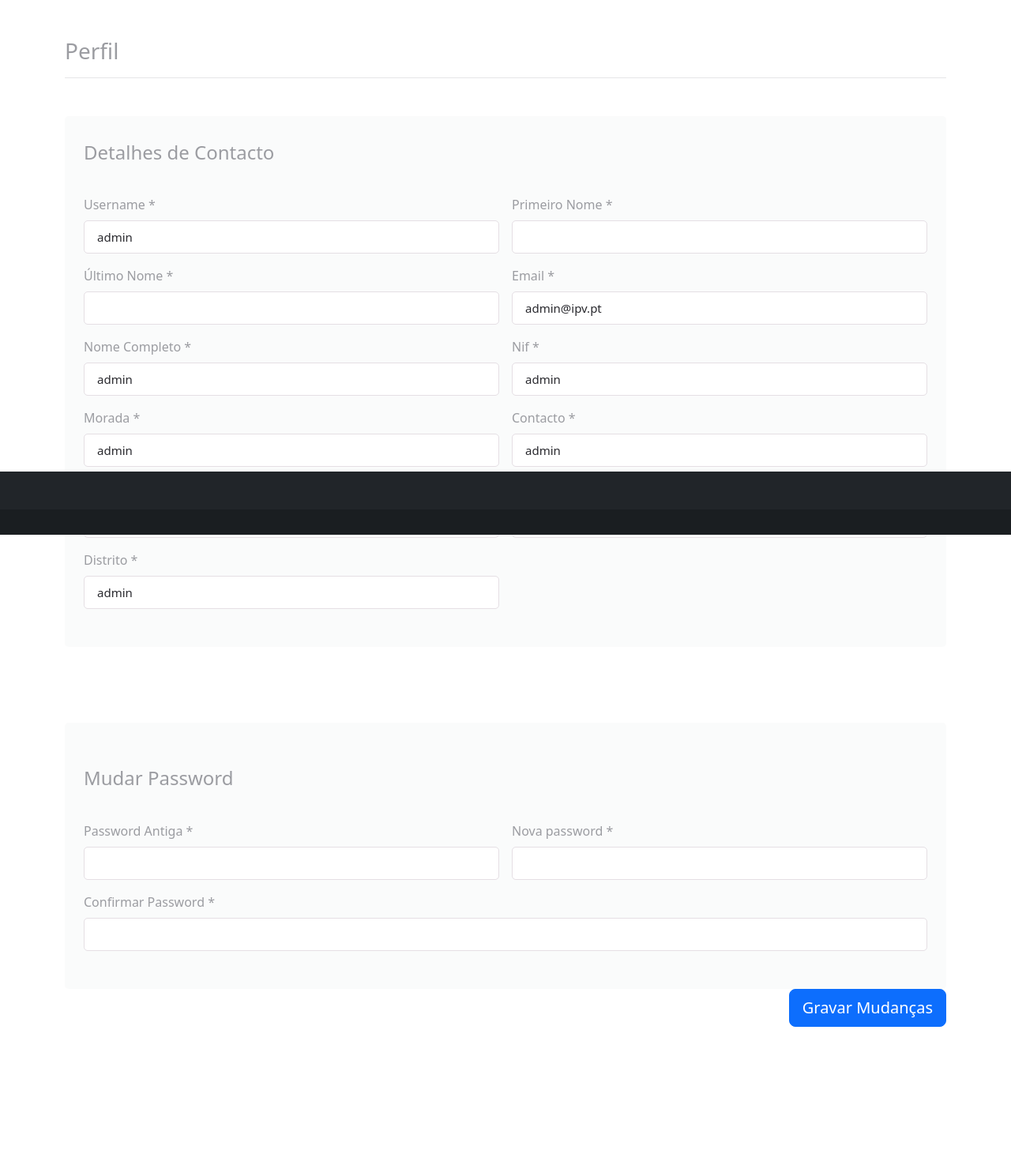
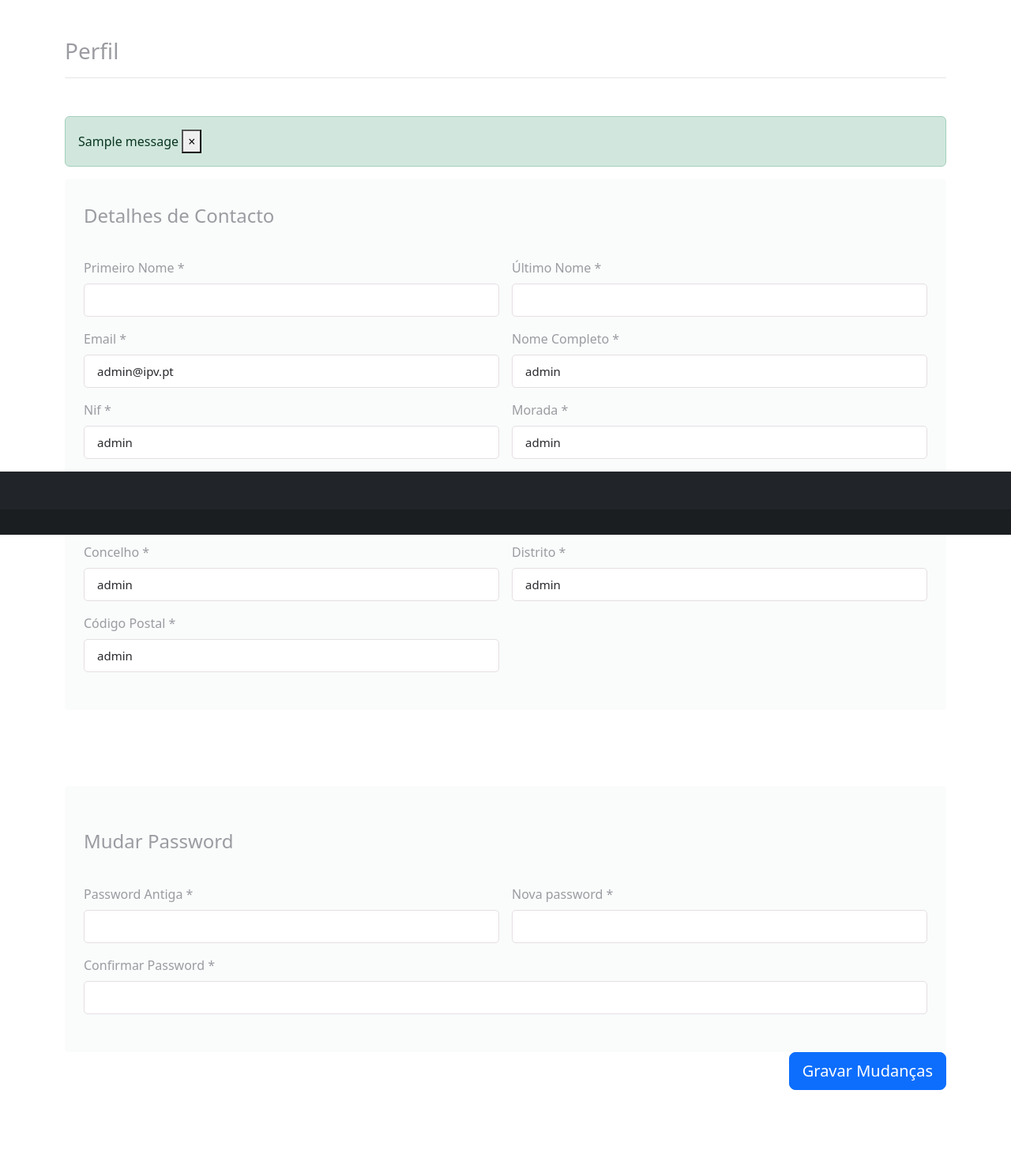
Before and after one commit to pt-ipv-estgl-lab/stakeholders-tpsi, a Django app: page /profile/ in a window 1280 px wide. Shown: the part 123-1603 px from the top of the page at 79% size. Before the commit the page ends 1423 px from the top, so only its background shows below. Run offline with Django 4.2, Linux system fonts and the light colour scheme; a user stored in the database is signed in; data comes from the database, SQL or seed files in the repository; both versions use the stored data as it was after the commit; tables that the repository leaves empty hold one stand-in row (values such as "Sample post"); one stand-in notice (Sample message) is shown; some libraries are stand-ins or nearby versions.

Commit message:
Perfil Completo

```diff
--- a/stakeholders/templates/stakeholders/profile.html
+++ b/stakeholders/templates/stakeholders/profile.html
@@ -5,6 +5,8 @@
 {% block content %}
 {% load static %}
 <link rel="stylesheet" href="https://cdnjs.cloudflare.com/ajax/libs/font-awesome/5.13.1/css/all.min.css" integrity="sha256-2XFplPlrFClt0bIdPgpz8H7ojnk10H69xRqd9+uTShA=" crossorigin="anonymous" />
+<script src="https://stackpath.bootstrapcdn.com/bootstrap/4.5.0/js/bootstrap.min.js"></script>
+
 
 <div class="container">
 <div class="row">
@@ -14,8 +16,28 @@
 				<h3>Perfil</h3>
 				<hr>
 			</div>
+      {% if messages %}
+        {% for message in messages %}
+            {% if message.tags == 'success' %}
+                <div class="alert alert-success alert-dismissible fade show" role="alert">
+                    {{ message }}
+                    <button type="button" class="close" data-dismiss="alert" aria-label="Close">
+                        <span aria-hidden="true">&times;</span>
+                    </button>
+                </div>
+            {% elif message.tags == 'error' %}
+                <div class="alert alert-danger alert-dismissible fade show" role="alert">
+                    {{ message }}
+                    <button type="button" class="close" data-dismiss="alert" aria-label="Close">
+                        <span aria-hidden="true">&times;</span>
+                    </button>
+                </div>
+            {% endif %}
+        {% endfor %}
+      {% endif %}
+
 			<!-- Form START -->
-			<form class="file-upload" method="POST">
+			<form class="file-upload" method="POST" id="profile-form">
         {% csrf_token %}
 				<div class="row mb-5 gx-5">
 					<!-- Contact detail -->
@@ -23,69 +45,70 @@
 						<div class="bg-secondary-soft px-4 py-5 rounded">
 							<div class="row g-3">
 								<h4 class="mb-4 mt-0">Detalhes de Contacto</h4>
-                <!-- Username -->
-                <div class="col-md-6">
-                  <label for="inputuser" class="form-label">Username *</label>
-                  <input type="text" class="form-control" placeholder="" id="username" value="{{ request.user.username }}" readonly>
-                </div>
                 <!-- Primeiro Nome -->
                 <div class="col-md-6">
                   <label class="form-label">Primeiro Nome *</label>
-                  <input type="text" class="form-control" placeholder="" aria-label="Primeiro Nome" value="{{ request.user.first_name }}">
+                  <input type="text" class="form-control" placeholder="" aria-label="Primeiro Nome" name="first_name" required="required" value="{{ request.user.first_name }}">
                 </div>
 
                 <!-- Último Nome -->
                 <div class="col-md-6">
                     <label class="form-label">Último Nome *</label>
-                  <input type="text" class="form-control" placeholder="" aria-label="Último Nome" value="{{ request.user.last_name }}">
+                    <input type="text" class="form-control" placeholder="" aria-label="Último Nome" name="last_name" required="required" value="{{ request.user.last_name }}">
                 </div>
 
                 <!-- Email -->
                 <div class="col-md-6">
                     <label for="inputEmail4" class="form-label">Email *</label>
-                  <input type="email" class="form-control" id="inputEmail4" placeholder="" value="{{ request.user.email }}">
+                    <input type="email" class="form-control" id="inputEmail4" placeholder="" name="email" required="required" value="{{ request.user.email }}">
                 </div>
 
                 <!-- Nome Completo -->
                 <div class="col-md-6">
                     <label class="form-label">Nome Completo *</label>
-                  <input type="text" class="form-control" placeholder="" aria-label="Nome Completo" value="{{ request.user.profile.nome_completo }}">
+                    <input type="text" class="form-control" placeholder="" aria-label="Nome Completo" name="nome_completo" required="required" value="{{ request.user.profile.nome_completo }}">
                 </div>
 
                 <!-- Nif -->
                 <div class="col-md-6">
                     <label class="form-label">Nif *</label>
-                  <input type="text" class="form-control" placeholder="" aria-label="Nif" value="{{ request.user.profile.nif }}">
+                    <input type="text" class="form-control" placeholder="" aria-label="Nif" name="nif" required="required" value="{{ request.user.profile.nif }}">
                 </div>
 
                 <!-- Morada -->
                 <div class="col-md-6">
                   <label class="form-label">Morada *</label>
-                  <input type="text" class="form-control" placeholder="" aria-label="Morada" value="{{ request.user.profile.morada }}">
+                  <input type="text" class="form-control" placeholder="" aria-label="Morada" name="morada" required="required" value="{{ request.user.profile.morada }}">
                 </div>
 
                 <!-- Contacto -->
                 <div class="col-md-6">
                   <label class="form-label">Contacto *</label>
-                  <input type="text" class="form-control" placeholder="" aria-label="Contacto" value="{{ request.user.profile.contacto }}">
+                  <input type="text" class="form-control" placeholder="" aria-label="Contacto" name="contacto" required="required" value="{{ request.user.profile.contacto }}">
                 </div>
 
                 <!-- Freguesia -->
                 <div class="col-md-6">
                   <label class="form-label">Freguesia *</label>
-                  <input type="text" class="form-control" placeholder="" aria-label="Freguesia" value="{{ request.user.profile.freguesia }}">
+                  <input type="text" class="form-control" placeholder="" aria-label="Freguesia" name="freguesia" required="required" value="{{ request.user.profile.freguesia }}">
                 </div>
 
                 <!-- Concelho -->
                 <div class="col-md-6">
                   <label class="form-label">Concelho *</label>
-                  <input type="text" class="form-control" placeholder="" aria-label="Concelho" value="{{ request.user.profile.concelho }}">
+                  <input type="text" class="form-control" placeholder="" aria-label="Concelho" name="concelho" required="required" value="{{ request.user.profile.concelho }}">
                 </div>
 
                 <!-- Distrito -->
                 <div class="col-md-6">
                   <label class="form-label">Distrito *</label>
-                  <input type="text" class="form-control" placeholder="" aria-label="Distrito" value="{{ request.user.profile.distrito }}">
+                  <input type="text" class="form-control" placeholder="" aria-label="Distrito" name="distrito" required="required" value="{{ request.user.profile.distrito }}">
+                </div>
+
+                <!-- Código Postal -->
+                <div class="col-md-6">
+                  <label class="form-label">Código Postal *</label>
+                  <input type="text" class="form-control" placeholder="" aria-label="CodigoPostal" required="required" name="codigo_postal" value="{{ request.user.profile.codigo_postal }}">
                 </div>
 
 							</div> <!-- Row END -->
@@ -100,18 +123,18 @@
                 <h4 class="my-4">Mudar Password</h4>
                 <!-- Old password -->
                 <div class="col-md-6">
-									<label for="exampleInputPassword1" class="form-label">Password Antiga *</label>
-									<input type="password" class="form-control" id="exampleInputPassword1">
+                    <label for="old_password" class="form-label">Password Antiga *</label>
+                    <input type="password" class="form-control" id="old_password" name="old_password">
                 </div>
                 <!-- New password -->
                 <div class="col-md-6">
-									<label for="exampleInputPassword2" class="form-label">Nova password *</label>
-									<input type="password" class="form-control" id="exampleInputPassword2">
+                    <label for="new_password" class="form-label">Nova password *</label>
+                    <input type="password" class="form-control" id="new_password" name="new_password">
                 </div>
                 <!-- Confirm password -->
                 <div class="col-md-12">
-									<label for="exampleInputPassword3" class="form-label">Confirmar Password *</label>
-									<input type="password" class="form-control" id="exampleInputPassword3">
+                    <label for="confirm_password" class="form-label">Confirmar Password *</label>
+                    <input type="password" class="form-control" id="confirm_password" name="confirm_password">
                 </div>
               </div>
             </div>
@@ -119,7 +142,7 @@
 				</div> <!-- Row END -->
 				<!-- button -->
 				<div class="gap-3 d-md-flex justify-content-md-end text-center">
-					<button type="button" class="btn btn-primary btn-lg">Gravar Mudanças</button>
+					<button type="submit" class="btn btn-primary btn-lg" form="profile-form">Gravar Mudanças</button>
 				</div>
 			</form> <!-- Form END -->
 		</div>
--- a/stakeholders/templates/stakeholders/signup.html
+++ b/stakeholders/templates/stakeholders/signup.html
@@ -64,7 +64,7 @@
             </div>
             <button type="submit" class="btn btn-light mt-3">Registar</button>
             <p>
-              Already have an account?
+              Já tem conta criada?
               <button
                 type="button"
                 class="btn btn-link"
--- a/stakeholders/views.py
+++ b/stakeholders/views.py
@@ -5,7 +5,8 @@
 from django.contrib.auth.models import User
 from .models import AtividadeFormativa, EventoCientifico, Servico, Profile
 from django.contrib.auth.decorators import login_required
-from .forms import ProfileForm
+from django.contrib.auth import update_session_auth_hash
+
 
 def index(request):
     return render(request, 'stakeholders/index.html', {})
@@ -101,15 +102,86 @@
 @login_required
 def profile_view(request):
     if request.method == 'POST':
-        # Process the form submission
-        first_name = request.POST.get('first_name')
-        last_name = request.POST.get('last_name')
-        # ... process other form fields
+        # Update the user profile or perform other actions
+        user = request.user
+        # ... update other user fields
+        updated_fields = []
 
-        # Update the user profile or perform other actions
+        if user.first_name != request.POST.get('first_name'):
+            user.first_name = request.POST.get('first_name')
+            updated_fields.append('Primeiro Nome')
+
+        if user.last_name != request.POST.get('last_name'):
+            user.last_name = request.POST.get('last_name')
+            updated_fields.append('Último Nome')
+
+        if user.profile.nome_completo != request.POST.get('nome_completo'):
+            user.profile.nome_completo = request.POST.get('nome_completo')
+            updated_fields.append('Nome Completo')
+
+        if user.profile.nif != request.POST.get('nif'):
+            user.profile.nif = request.POST.get('nif')
+            updated_fields.append('Nif')
+
+        if user.profile.morada != request.POST.get('morada'):
+            user.profile.morada = request.POST.get('morada')
+            updated_fields.append('Morada')
+
+        if user.profile.codigo_postal != request.POST.get('codigo_postal'):
+            user.profile.codigo_postal = request.POST.get('codigo_postal')
+            updated_fields.append('Código Postal')
+
+        if user.profile.freguesia != request.POST.get('freguesia'):
+            user.profile.freguesia = request.POST.get('freguesia')
+            updated_fields.append('Freguesia')
+
+        if user.profile.concelho != request.POST.get('concelho'):
+            user.profile.concelho = request.POST.get('concelho')
+            updated_fields.append('Concelho')
+
+        if user.profile.distrito != request.POST.get('distrito'):
+            user.profile.distrito = request.POST.get('distrito')
+            updated_fields.append('Distrito')
+
+        if user.profile.contacto != request.POST.get('contacto'):
+            user.profile.contacto = request.POST.get('contacto')
+            updated_fields.append('Contacto')
+
+        # Change password
+        old_password = request.POST.get('old_password')
+        new_password = request.POST.get('new_password')
+        confirm_password = request.POST.get('confirm_password')
+
+        if new_password or confirm_password:  # Check if any of the password fields are not empty
+            if new_password == confirm_password:
+                if user.check_password(old_password):
+                    user.set_password(new_password)
+                    updated_fields.append('Password')
+                    user.save()
+
+                    # Re-authenticate the user with the new password
+                    updated_user = authenticate(request, username=user.username, password=new_password)
+                    if updated_user is not None:
+                        login(request, updated_user)
+                    else:
+                        messages.error(request, 'Falha ao efetuar o login após a alteração da password.')
+                else:
+                    messages.error(request, 'A password antiga não corresponde.')
+            else:
+                messages.error(request, 'A nova password e a confirmação não correspondem.')
+
+        if updated_fields:
+            # Set a success message with the updated fields
+            success_message = f"Mudanças efetuadas nos campos: {', '.join(updated_fields)}"
+            messages.success(request, success_message)
+
+        # Save the changes to the user and profile models
+        user.save()
+        user.profile.save()
 
         # Redirect to a different page after processing the form
         return redirect('profile')  # Assuming 'profile' is the name of the URL pattern for the profile view
+
 
     # Load the current logged-in user's information
     user = request.user
@@ -119,7 +191,7 @@
     email = user.email
 
     # Access the additional fields from the user profile model
-    profile = user.profile  # Assuming the user profile is related to the User model via a one-to-one field
+    profile = user.profile
 
     nome_completo = profile.nome_completo
     nif = profile.nif
@@ -146,16 +218,3 @@
     }
 
     return render(request, 'stakeholders/profile.html', context)
-
-@login_required
-def edit_profile(request):
-    profile = request.user.profile  # Assuming you have a OneToOne relationship between User and Profile
-    if request.method == 'POST':
-        form = ProfileForm(request.POST, instance=profile)
-        if form.is_valid():
-            form.save()
-            return redirect('profile_view')  # Redirect to the profile view after successful submission
-    else:
-        form = ProfileForm(instance=profile)
-
-    return render(request, 'stakeholders/profile.html', {'form': form})
--- a/web_stakeholders/settings.py
+++ b/web_stakeholders/settings.py
@@ -129,3 +129,6 @@
 DEFAULT_AUTO_FIELD = 'django.db.models.BigAutoField'
 
 MEDIA_ROOT = os.path.join(BASE_DIR, STATIC_URL)
+
+LOGIN_URL = 'login'
+LOGIN_REDIRECT_URL = 'home'
```
Also changed, not shown: db.sqlite3. Lines whose indentation alone changed are shown as unchanged.
